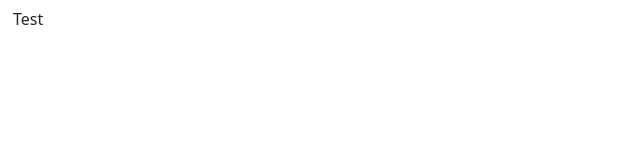
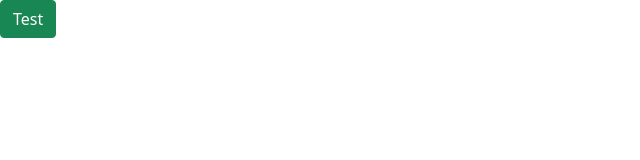
Before and after one commit to SimonQC/website, a plain HTML site: page index.html in a window 1280 px wide. Shown: the whole page, without its empty margins (0-640 px from the left). Drawn offline with nearby package versions, Linux system fonts and the light colour scheme.

Commit message:
Success button test

```diff
--- a/index.html
+++ b/index.html
@@ -14,7 +14,7 @@
 
 
 
-    <button class="btn">Test</button>
+    <button type="button" class="btn btn-success">Test</button>
 
 
     <!-- Bootstrap + Popper Bundle-->
```
